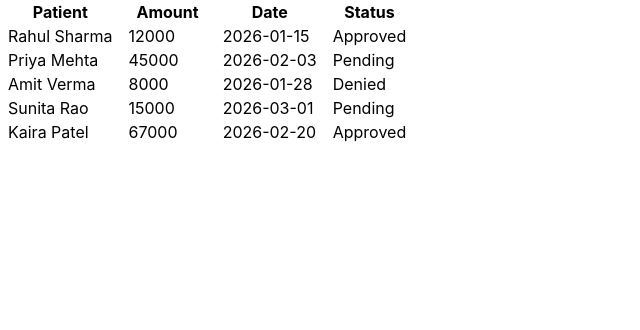
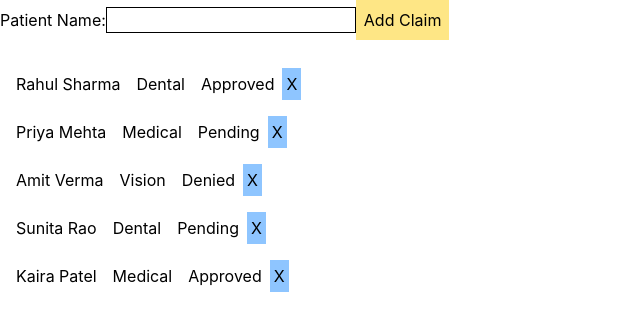
Before and after one commit to prashant00797/sharpening-skills, a React (Vite) app: page / in a window 1280 px wide. Shown: the top 330 px of the page, without its empty margins (0-640 px from the left). Built offline with nearby package versions, Linux system fonts and the light colour scheme.

Commit message:
Day six - add remove - Build a ClaimsManager with: an input + Add button that adds a new claim row, and an × button on each row that removes that claim. Both operations must create new arrays — never mutate the original state array.

```diff
--- a/src/react/App.jsx
+++ b/src/react/App.jsx
@@ -1,7 +1,7 @@
-import SortColumns from "./day1-7/component/DayFive";
+import AddPatient from "./day1-7/component/DaySix";
 
 const App = () => {
-  return <SortColumns />;
+  return <AddPatient />;
 };
 
 export default App;
--- /dev/null
+++ b/src/react/day1-7/component/DaySix.jsx
@@ -0,0 +1,75 @@
+import { useState } from "react";
+import { claimsData } from "../data/config";
+const PatientList = ({ data, onClose }) => {
+  return data.map((item) => (
+    <div key={item.id} className="p-2">
+      <span className="p-2">{item.patient}</span>
+      <span className="p-2">{item.type}</span>
+      <span className="p-2">{item.status}</span>
+      <button
+        onClick={() => onClose(item.id)}
+        className="p-1 bg-blue-300 cursor-pointer"
+      >
+        X
+      </button>
+    </div>
+  ));
+};
+
+const AddPatient = () => {
+  const [data, setClaimsData] = useState(claimsData);
+  const [patientDetails, setPatientDetails] = useState({
+    id: "",
+    patient: "",
+    type: "Dental",
+    status: "Approved",
+  });
+  const onchange = (e) => {
+    const { name, value } = e.target;
+    setPatientDetails((prev) => ({
+      ...prev,
+      [name]: value,
+    }));
+  };
+
+  const handleAddPatient = () => {
+    setClaimsData((prev) => [
+      ...prev,
+      { ...patientDetails, id: crypto.randomUUID() },
+    ]);
+    setPatientDetails({
+      id: "",
+      patient: "",
+      type: "Dental",
+      status: "Approved",
+    });
+  };
+
+  const handleRemovePatient = (selectedId) => {
+    const filterList = data.filter((item) => item.id !== selectedId);
+    setClaimsData(filterList);
+  };
+
+  return (
+    <div>
+      <form className="mb-5" onSubmit={(e) => e.preventDefault()}>
+        <div>
+          <label htmlFor="">Patient Name:</label>
+          <input
+            className="border"
+            onChange={onchange}
+            type="text"
+            name="patient"
+            value={patientDetails.patient}
+          />
+          <button onClick={handleAddPatient} className="p-2 bg-amber-200">
+            Add Claim
+          </button>
+        </div>
+      </form>
+      <PatientList data={data} onClose={handleRemovePatient} />
+    </div>
+  );
+};
+
+export default AddPatient;
```
